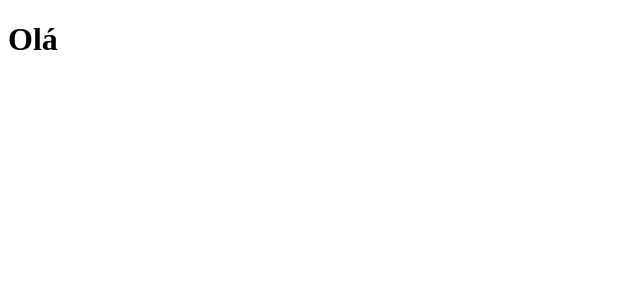
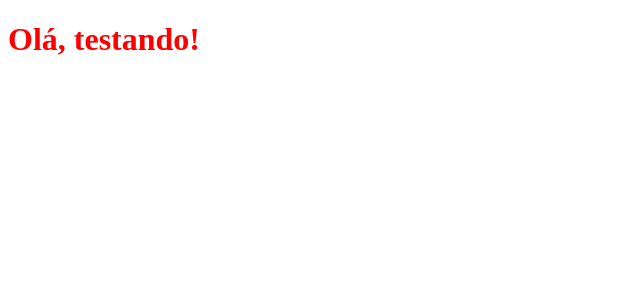
Before and after one commit to nycolexavierr/03-igNews, a Next.js app: page / in a window 1280 px wide. Shown: the top 300 px of the page, without its empty margins (0-640 px from the left). Built offline with nearby package versions, Linux system fonts and the light colour scheme.

Commit message:
Lesson: Estilização com SASS

```diff
--- a/package.json
+++ b/package.json
@@ -10,7 +10,8 @@
   "dependencies": {
     "next": "12.0.5",
     "react": "17.0.2",
-    "react-dom": "17.0.2"
+    "react-dom": "17.0.2",
+    "sass": "^1.44.0"
   },
   "devDependencies": {
     "@types/node": "^16.11.11",
--- a/src/pages/index.tsx
+++ b/src/pages/index.tsx
@@ -1,5 +1,7 @@
+import styles from '../styles/home.module.scss'
+
 export default function Home() {
   return (
-    <h1>Olá</h1>
+    <h1 className={styles.title} >Olá, testando!</h1>
   )
 }
--- /dev/null
+++ b/src/styles/home.module.scss
@@ -0,0 +1,3 @@
+.title {
+    color: red;
+}
```
Also changed, not shown: 1 other file (tests, documents, lock files or other folders).
